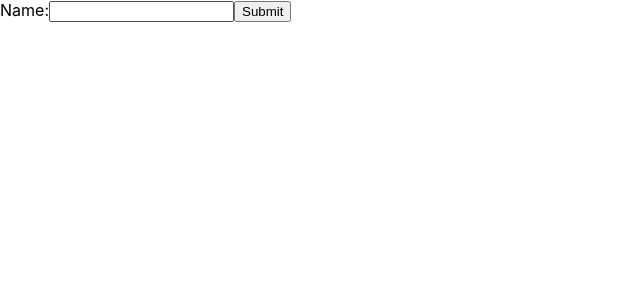
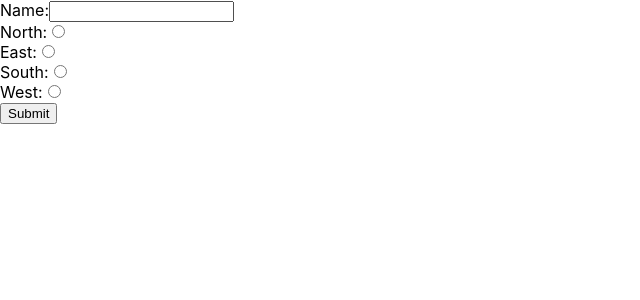
Before and after one commit to tommy-lettieri/spades-client, a React (Create React App) app: page / in a window 1280 px wide. Shown: the top 300 px of the page, without its empty margins (0-640 px from the left). Built offline with nearby package versions, Linux system fonts and the light colour scheme.

Commit message:
added seats

```diff
--- a/src/App.tsx
+++ b/src/App.tsx
@@ -13,25 +13,33 @@ type AppProps = {
 // }
 
 type AppState = {
-  value: string
+  value: string,
+  seat: string // TODO make this an enum
 }
 
 class App extends React.Component<AppProps, AppState> {
   constructor(props: AppProps) {
     super(props);
-    this.state = {value: ''};
+    this.state = {
+      value: '',
+      seat: ''
+    };
 
-    this.handleChange = this.handleChange.bind(this);
+    this.handleNameChange = this.handleNameChange.bind(this);
+    this.handleSeatChange = this.handleSeatChange.bind(this);
     this.handleSubmit = this.handleSubmit.bind(this);
   }
 
-  handleChange(event: any) {
-    console.log("TOMTOM")
+  handleNameChange(event: any) {
     this.setState({value: event.target.value});
   }
 
+  handleSeatChange(event: any) {
+    this.setState({seat: event.target.value});
+  }
+
   handleSubmit(event: any) {
-    alert('A name was submitted: ' + this.state.value);
+    alert(JSON.stringify(this.state, null, 2));
     event.preventDefault();
   }
 
@@ -40,8 +48,31 @@ class App extends React.Component<AppProps, AppState> {
       <form onSubmit={this.handleSubmit}>
         <label>
           Name:
-          <input type="text" value={this.state.value} onChange={this.handleChange} />
+          <input type="text" value={this.state.value} onChange={this.handleNameChange} />
         </label>
+        <br/>
+
+        {/* TODO make a component for seats and seat */}
+        <label>
+          North:
+          <input type="radio" name="seat" value="north" checked={this.state.seat === 'north'} onChange={this.handleSeatChange} />
+        </label>
+        <br/>
+        <label>
+          East:
+          <input type="radio" name="seat" value="east" checked={this.state.seat === 'east'} onChange={this.handleSeatChange} />
+        </label>
+        <br/>
+        <label>
+          South:
+          <input type="radio" name="seat" value="south" checked={this.state.seat === 'south'} onChange={this.handleSeatChange} />
+        </label>
+        <br/>
+        <label>
+          West:
+          <input type="radio" name="seat" value="west" checked={this.state.seat === 'west'} onChange={this.handleSeatChange} />
+        </label>
+        <br/>
         <input type="submit" value="Submit"/>
       </form>
     );
```
